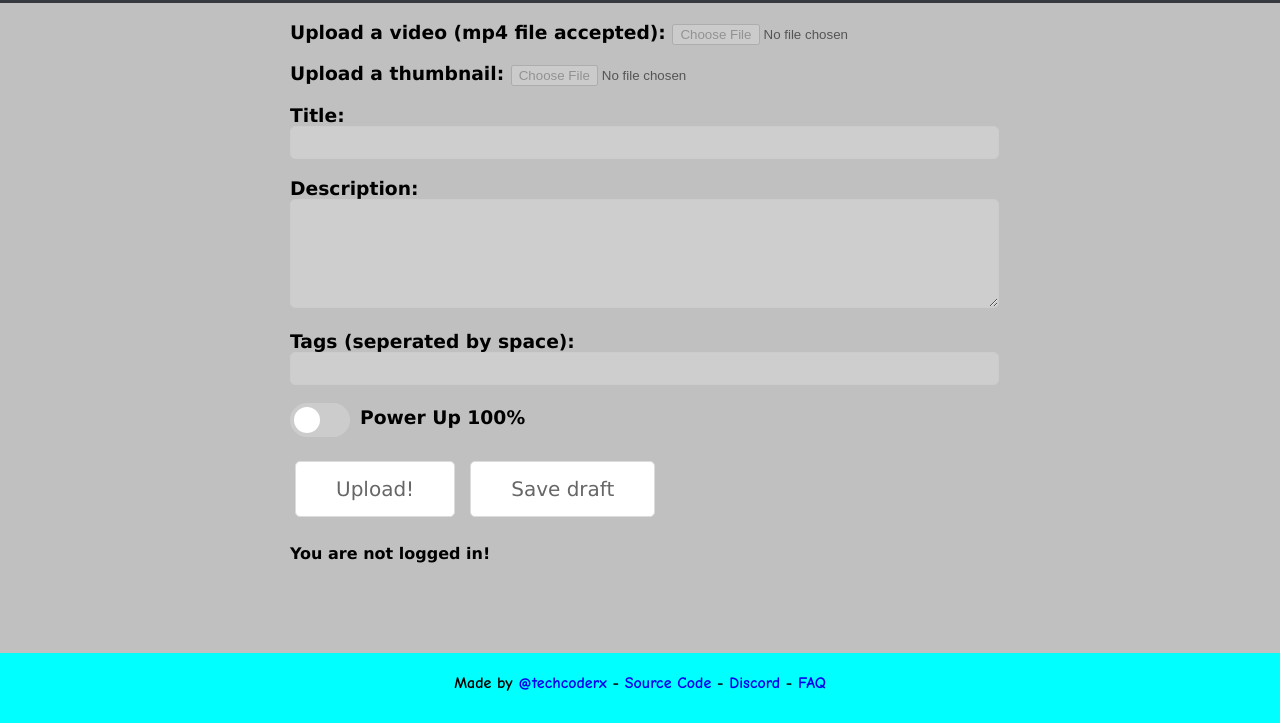
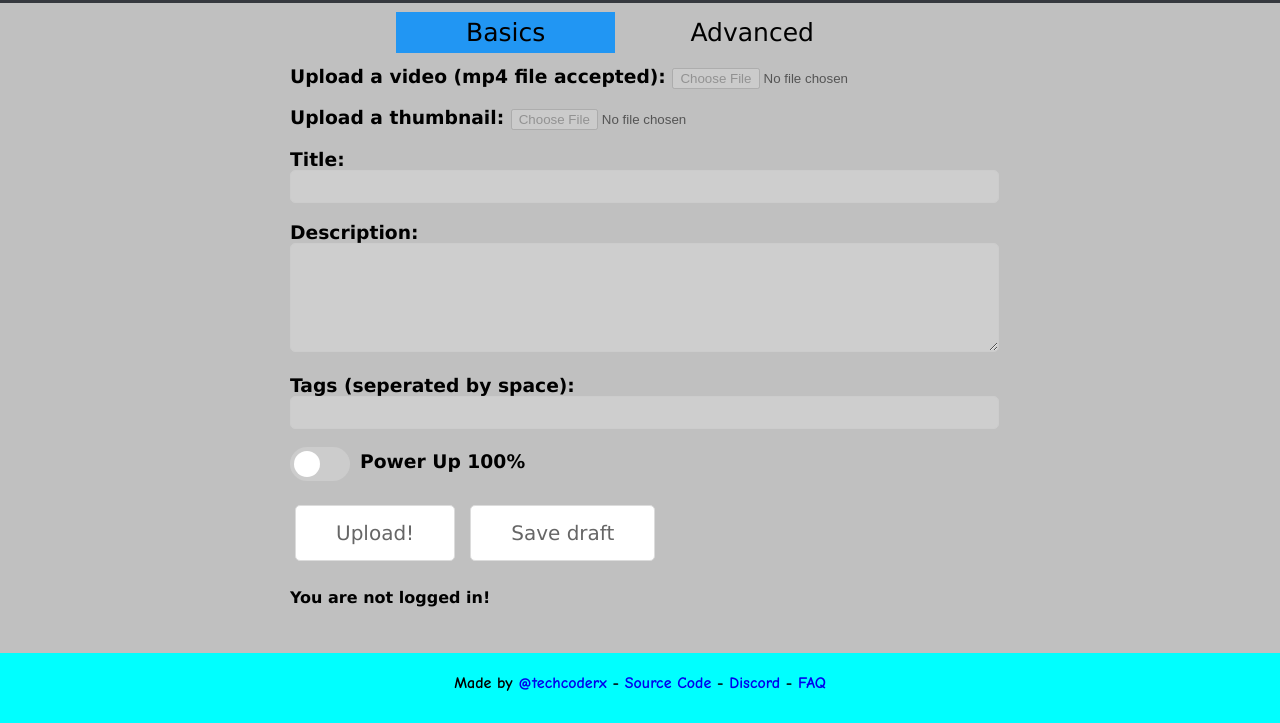
Before and after one commit to oneloveipfs/ipfsVideoUploader, a website: page client/uploader.html in a window 1280 px wide. Shown: the part 77-800 px from the top of the page. Drawn offline with nearby package versions, Linux system fonts and the light colour scheme; files that its build step writes are made by us from their sources; files whose address does not match are found by name.

Commit message:
added advanced tab in upload page

```diff
--- a/client/uploader.html
+++ b/client/uploader.html
@@ -13,6 +13,11 @@
         <div id='header'><h1 id="siteTitle"><img id="logoBanner" src="public/logo.png">  <div id="headTitleText">OneLoveDTube Uploader</div></h1></div>
         <div id='content' class="uploadcontent">
         <div id="uploadForm">
+            <div id="tab">
+                <a class="tabs" id="tabBasics" onclick="tabBasicsClicked()">Basics</a>
+                <a class="tabs" id="tabAdvanced" onclick="tabAdvancedClicked()">Advanced</a>
+            </div>
+            <div id="basics"> <!-- Basics tab -->
                 <h3>Upload a video (mp4 file accepted): <input type="file" accept="video/mp4" name="VideoUpload" id="sourcevideo"></h3>
                 <h3>Upload a thumbnail: <input type="file" accept="image/jpg,image/png" name="SnapUpload" id="snapfile"></h3>
                 <h3>Title: <br><input type="text" id="title" name="title" class="meta"></h3>
@@ -23,6 +28,10 @@
                     <input type="checkbox" name="powerup" id="powerup">
                     <span class="slider round"></span>
                 </label><h3 class="poweruptext"> Power Up 100%</h3><br><br>
+            </div>
+            <div id="advanced"> <!-- Advanced tab -->
+
+            </div>
             <input class="styledButton" type="submit" value="Upload!" id="submitbutton" onclick="submitVideo()">
             <input class="styledButton" type="button" value="Save draft" id="draftBtn" onclick="saveAsDraft()">
             <h4 id="loggedInUser">Detecting login...</h4>
--- a/client/uploader.js
+++ b/client/uploader.js
@@ -39,6 +39,22 @@ if (token == null) {
             }
         });
     });
+}
+
+function tabBasicsClicked() {
+    document.getElementById('advanced').style.display = "none";
+    document.getElementById('basics').style.display = "block";
+    document.getElementById('tabAdvanced').style.backgroundColor = "transparent"
+    document.getElementById('tabBasics').style.backgroundColor = "#2196F3";
+    return true;
+}
+
+function tabAdvancedClicked() {
+    document.getElementById('advanced').style.display = "block";
+    document.getElementById('basics').style.display = "none";
+    document.getElementById('tabAdvanced').style.backgroundColor = "#2196F3"
+    document.getElementById('tabBasics').style.backgroundColor = "transparent";
+    return true;
 }
 
 function restrict() {
--- a/public/styles.css
+++ b/public/styles.css
@@ -43,6 +43,30 @@ a {
     width: 700px;
 }
 
+#tab {
+    text-align: center;
+    padding-top: 15px;
+}
+
+.tabs {
+    font-size: 25px;
+    padding: 6px 10%;
+    align-content: center
+}
+
+.tabs:hover {
+    border-bottom: 2px solid #000000;
+    cursor: pointer;
+}
+
+#tabBasics {
+    background-color: #2196F3;
+}
+
+#advanced {
+    display: none;
+}
+
 #progressBarBack {
     width: 100%;
     background-color: gray;
@@ -53,7 +77,7 @@ a {
 #progressBarFront {
     width: 0%;
     height: 30px;
-    background-color: rgb(61, 171, 235);
+    background-color: #2196F3;
     border-radius: 5px;
     text-align: center;
     line-height: 30px;
```
Lines whose indentation alone changed are shown as unchanged.
